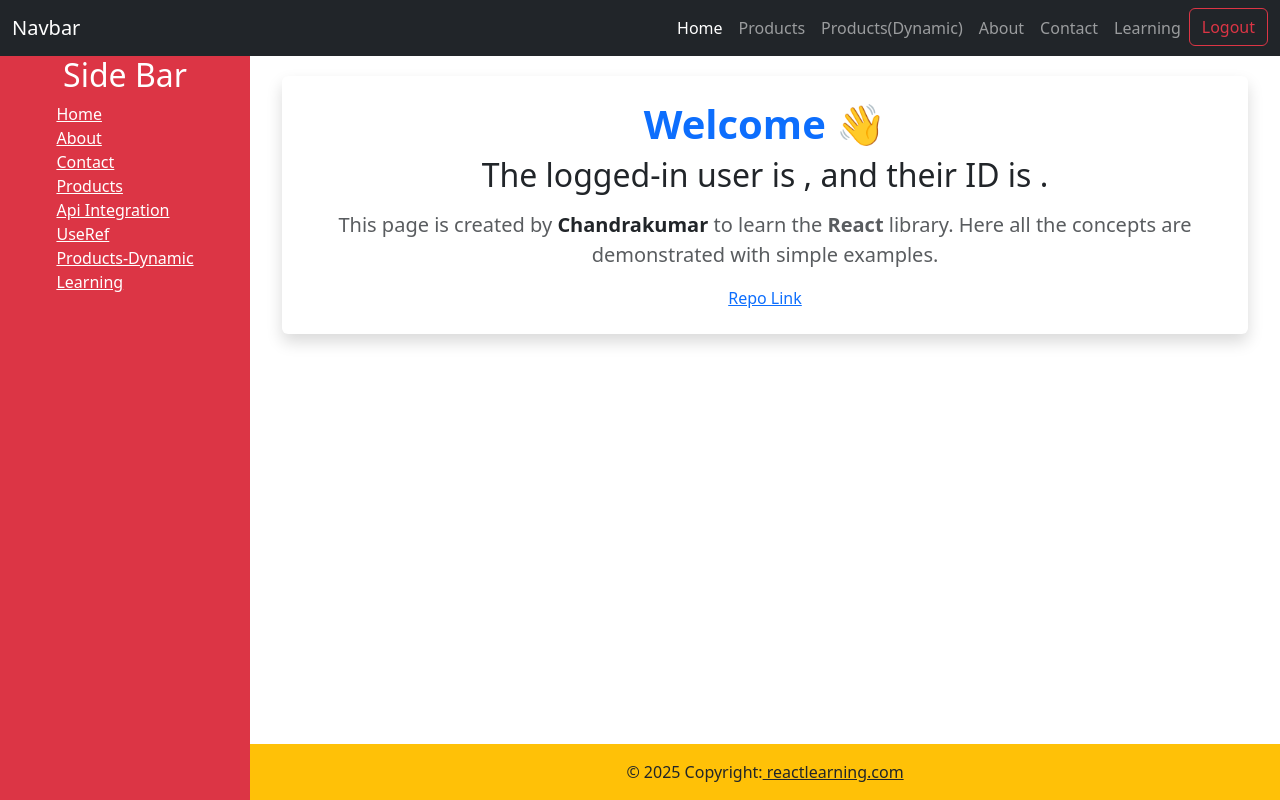
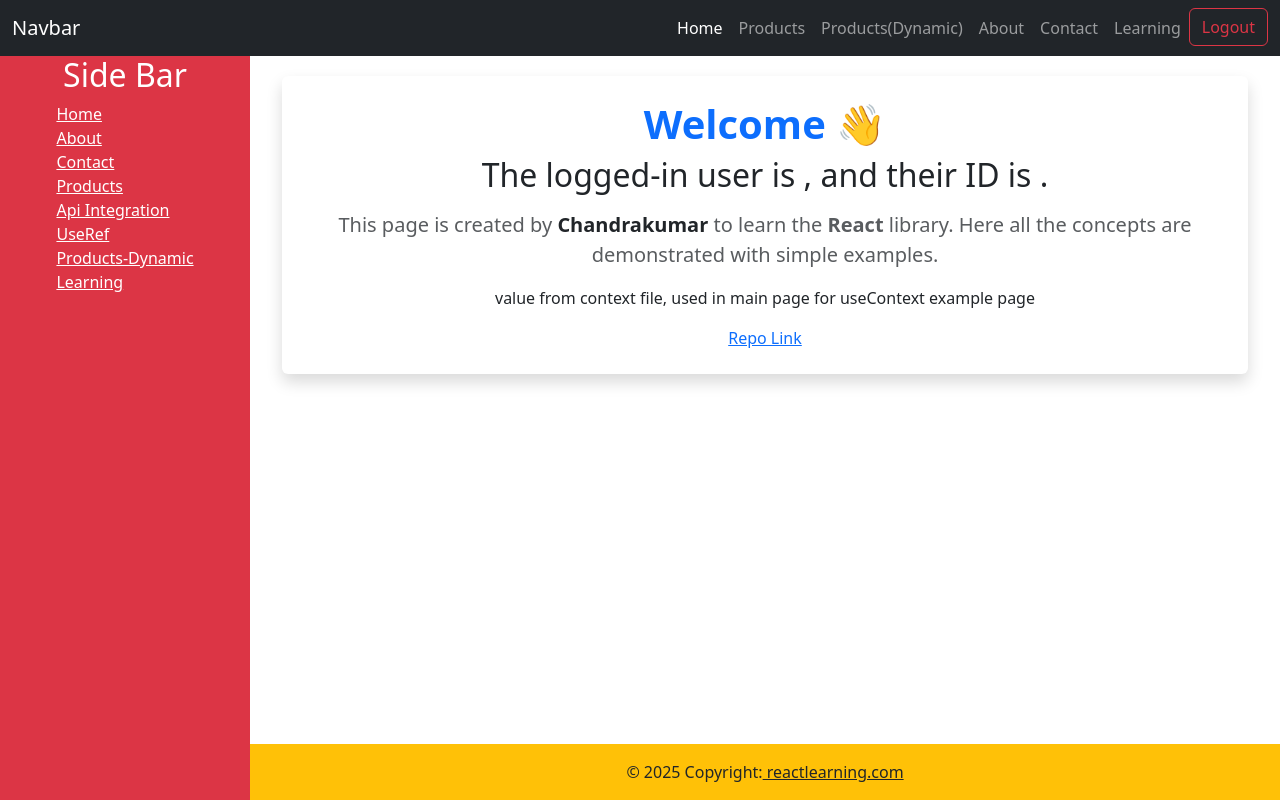
Before and after one commit to Chan-08/reactLearning, a React (Vite) app: page / in a window 1280 px wide. Built offline with nearby package versions, Linux system fonts and the light colour scheme; sample sign-in values are in the browser's storage.

Commit message:
useContext

```diff
--- a/src/components/display.tsx
+++ b/src/components/display.tsx
@@ -1,14 +1,15 @@
+import MyContext from "../pages/useContext";
+import { useContext } from "react";
+
 export default function Display() {
-  // Get the string from localStorage
   const loggedInUserString = localStorage.getItem("loggedInUser");
 
-  // Parse it to an object
   const loggedInUser = loggedInUserString ? JSON.parse(loggedInUserString) : null;
 
-  // Access the username safely
   const username = loggedInUser ? loggedInUser.username : null;
   const id = loggedInUser ? loggedInUser.id : null;
 
+  const data = useContext(MyContext);
 
   return (
     <div className="container-fluid d-flex justify-content-center text-center">
@@ -30,6 +31,7 @@ export default function Display() {
           </span>{" "}
           to learn the <strong>React</strong> library. Here all the concepts are demonstrated with simple examples.
         </p>
+        <p>{data}</p>
         <a href="https://github.com/Chan-08/reactLearning" target="_blank" rel="noopener noreferrer">
             Repo Link
         </a>
--- /dev/null
+++ b/src/pages/useContext.tsx
@@ -0,0 +1,8 @@
+import React from 'react';
+
+
+const stringValue: string = 'value from context file, used in main page for useContext example page';
+
+const MyContext = React.createContext(stringValue);
+
+export default MyContext;
```
